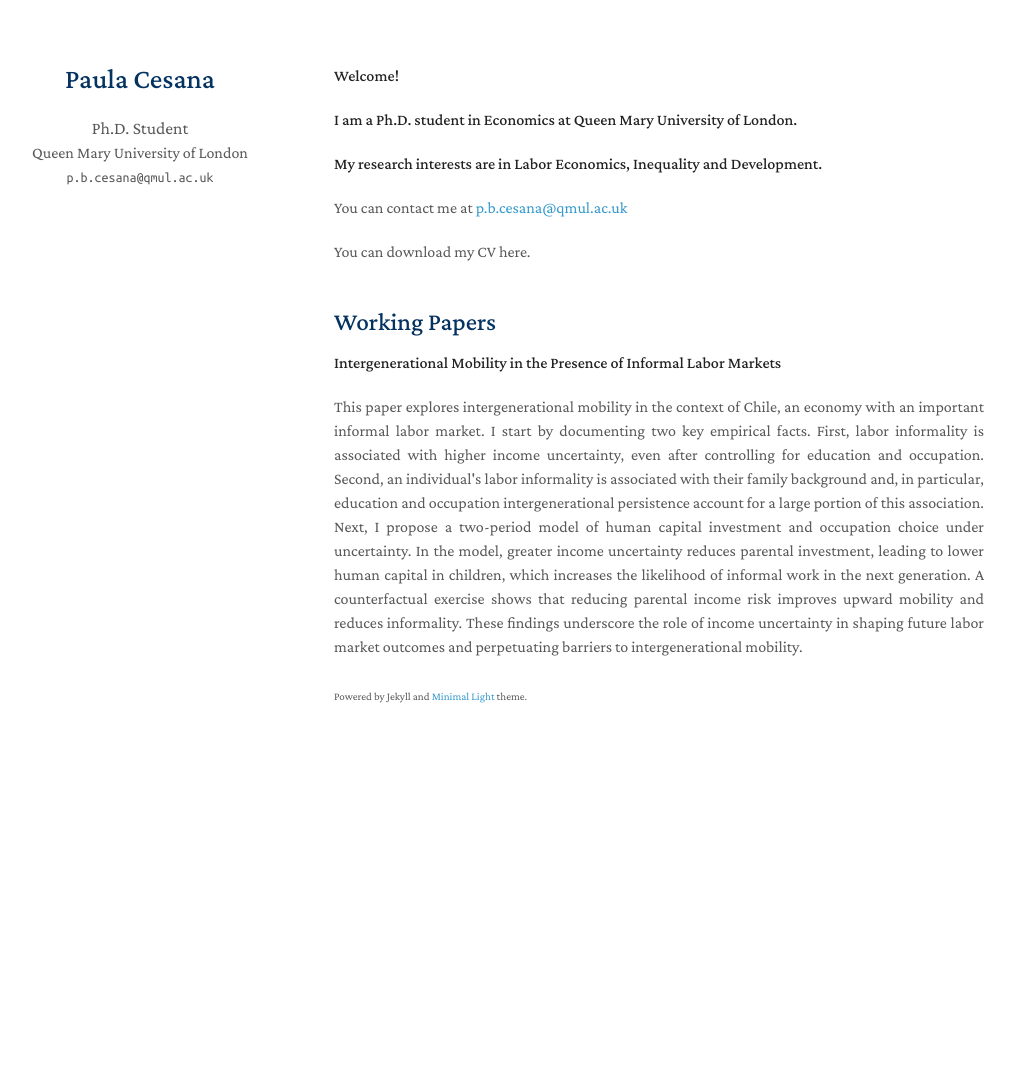
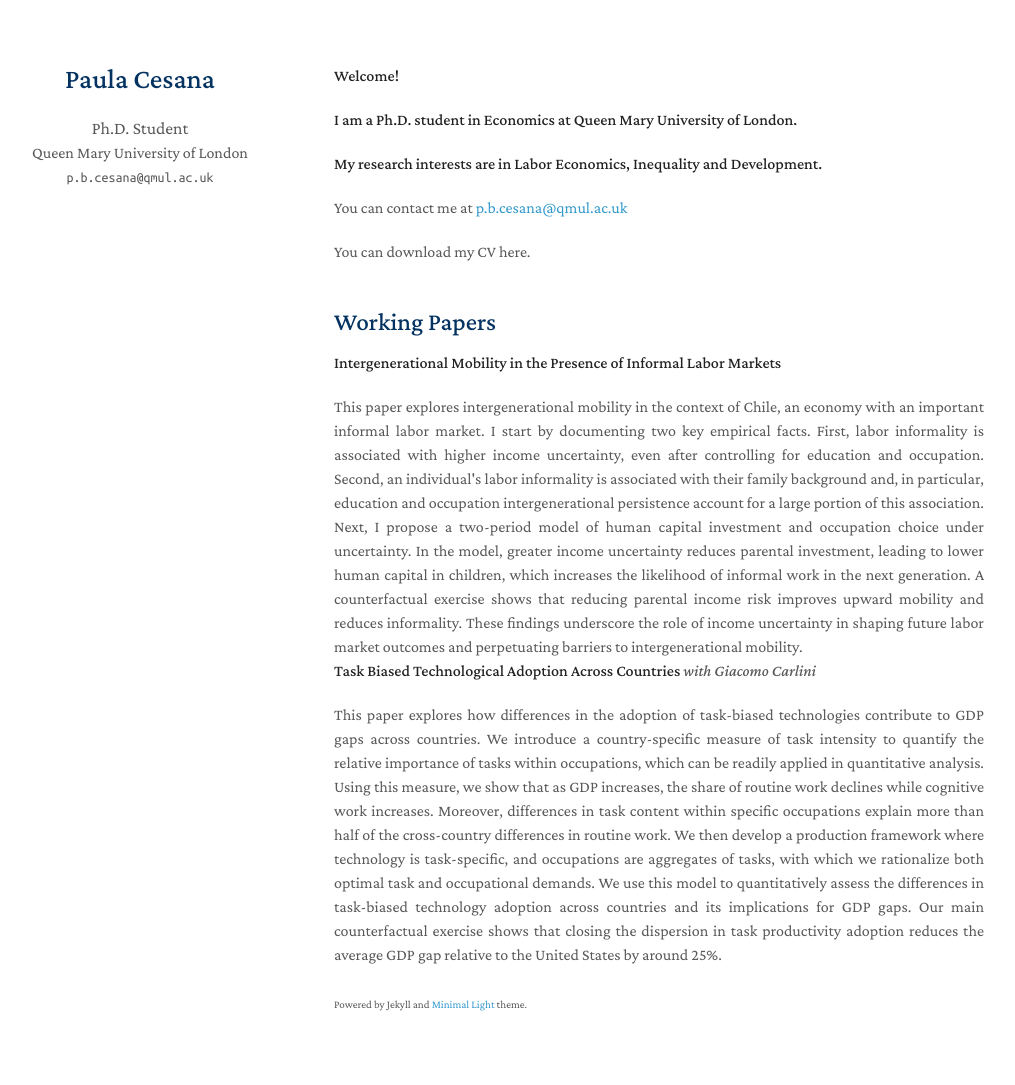
Before and after one commit to paulacesana/paulacesana.github.io, a Jekyll site: the page built from index.md, in a window 1280 px wide. Shown: the whole page, without its empty margins (136-1151 px from the left). Built offline with Jekyll 4.4.1, drawn with Linux system fonts in a browser that asks for light colours; a style sheet for code colours, icons or effects is not loaded; before the commit the page ends 900 px from its top, so only the background shows below that.

Commit message:
Update index.md

```diff
--- a/index.md
+++ b/index.md
@@ -20,3 +20,9 @@ layout: homepage
 This paper explores intergenerational mobility in the context of Chile, an economy with an important informal labor market. I start by documenting two key empirical facts. First, labor informality is associated with higher income uncertainty, even after controlling for education and occupation. Second, an individual's labor informality is associated with their family background and, in particular, education and occupation intergenerational persistence account for a large portion of this association. Next, I propose a two-period model of human capital investment and occupation choice under uncertainty. In the model, greater income uncertainty reduces parental investment, leading to lower human capital in children, which increases the likelihood of informal work in the next generation. A counterfactual exercise shows that reducing parental income risk improves upward mobility and reduces informality. These findings underscore the role of income uncertainty in shaping future labor market outcomes and perpetuating barriers to intergenerational mobility.
 
 </div>
+
+**Task Biased Technological Adoption Across Countries**  *with Giacomo Carlini*
+<div align="justify">
+
+This paper explores how differences in the adoption of task-biased technologies contribute to GDP gaps across countries. We introduce a country-specific measure of task intensity to quantify the relative importance of tasks within occupations, which can be readily applied in quantitative analysis. Using this measure, we show that as GDP increases, the share of routine work declines while cognitive work increases. Moreover, differences in task content within specific occupations explain more than half of the cross-country differences in routine work. We then develop a production framework where technology is task-specific, and occupations are aggregates of tasks, with which we rationalize both optimal task and occupational demands. We use this model to quantitatively assess the differences in task-biased technology adoption across countries and its implications for GDP gaps. Our main counterfactual exercise shows that closing the dispersion in task productivity adoption reduces the average GDP gap relative to the United States by around 25%.
+</div>
```
